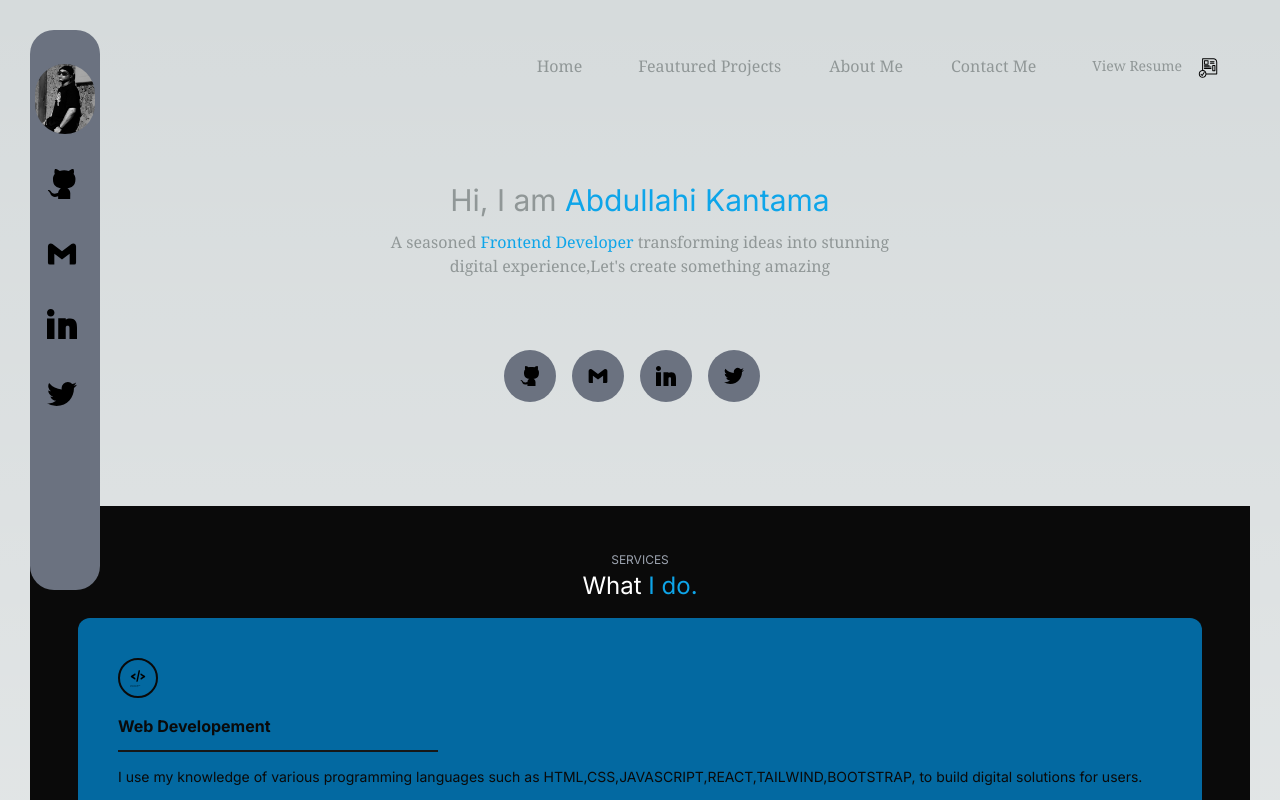
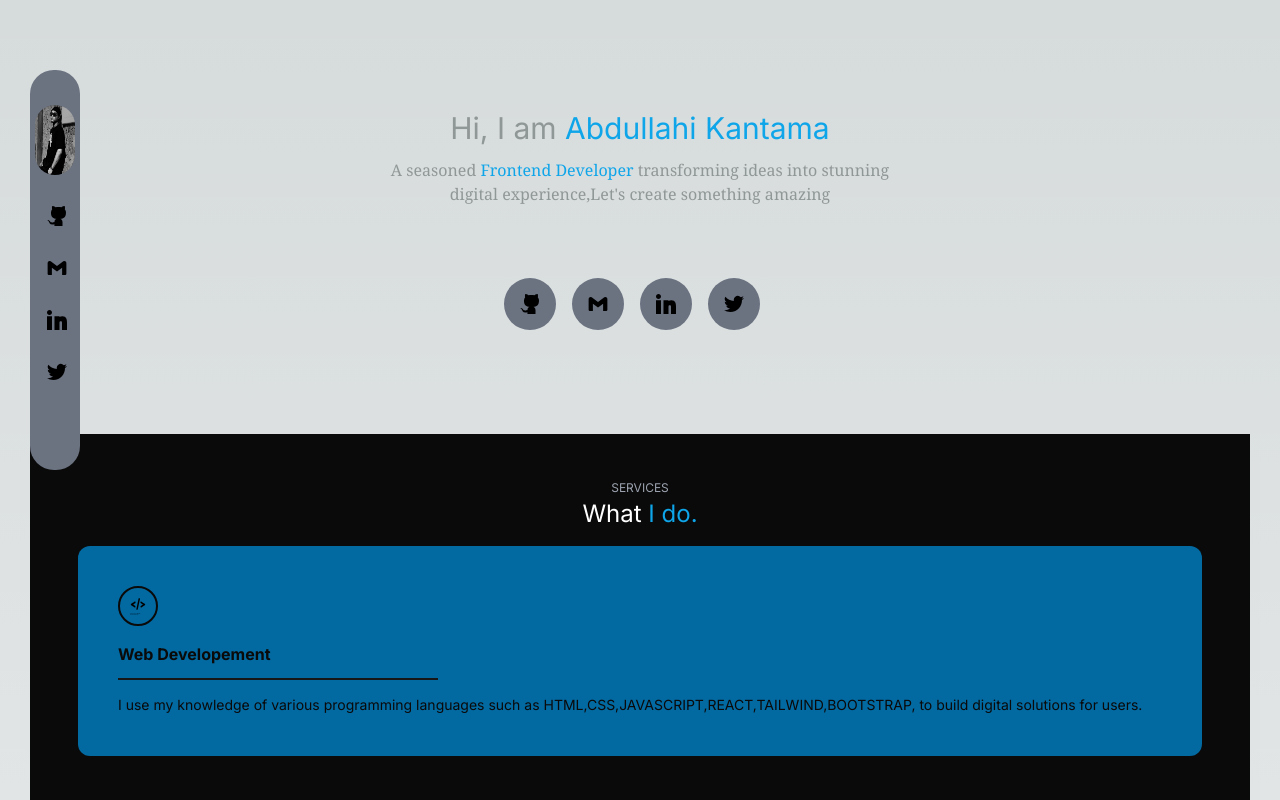
Before and after one commit to Abdull56/kantamas-portfolio, a Next.js app: page /home in a window 1280 px wide. Shown: the top 800 px of the page. Built offline with nearby package versions, Linux system fonts and the light colour scheme.

Commit message:
chore: minor changes

```diff
--- a/src/app/globals.css
+++ b/src/app/globals.css
@@ -44,11 +44,12 @@ body {
 }
 
 .nav-bar{
-  width: 70px;
-  height: 70%;
+  width: 50px;
+  height: 50%;
   position: absolute;
-  padding: 14px 0 8px 0;
+  padding: 15px 0 8px 0;
   z-index: 3;
+  margin: 40px 0 0 0;
 }
 
 .nav{
--- a/src/app/home/page.tsx
+++ b/src/app/home/page.tsx
@@ -12,7 +12,7 @@ const Home = () => {
   return (
     <div>
       <SideBar />
-      <Header />
+      {/* <Header /> */}
       <Main />
       <AboutMe />
       <Skills />
--- a/src/app/sideBar/page.tsx
+++ b/src/app/sideBar/page.tsx
@@ -23,26 +23,26 @@ const SideBar = () => {
       <div>
         <nav className="nav">
           <Link href="https://github.com" target="_blank">
-            <div className="p-3 py-5">
-              <Icon icon="gitHubIcon" size={30} />
+            <div className="p-3 py-4">
+              <Icon icon="gitHubIcon" size={20} />
             </div>
           </Link>
 
           <Link href="https://www.google.com/gmail/about" target="_blank">
-            <div className="p-3 py-5">
-              <Icon icon="mailIcon" size={30} />
+            <div className="p-3 py-4">
+              <Icon icon="mailIcon" size={20} />
             </div>
           </Link>
 
           <Link href="https://www.linkedin.com/login" target="-blank">
-            <div className="p-3 py-5">
-              <Icon icon="linkedInIcon" size={30} />
+            <div className="p-3 py-4">
+              <Icon icon="linkedInIcon" size={20} />
             </div>
           </Link>
 
           <Link href="https://twitter.com/" target="_blank">
-            <div className="p-3 py-5">
-              <Icon icon="twitterIcon" size={30} />
+            <div className="p-3 py-4">
+              <Icon icon="twitterIcon" size={20} />
             </div>
           </Link>
         </nav>
```
